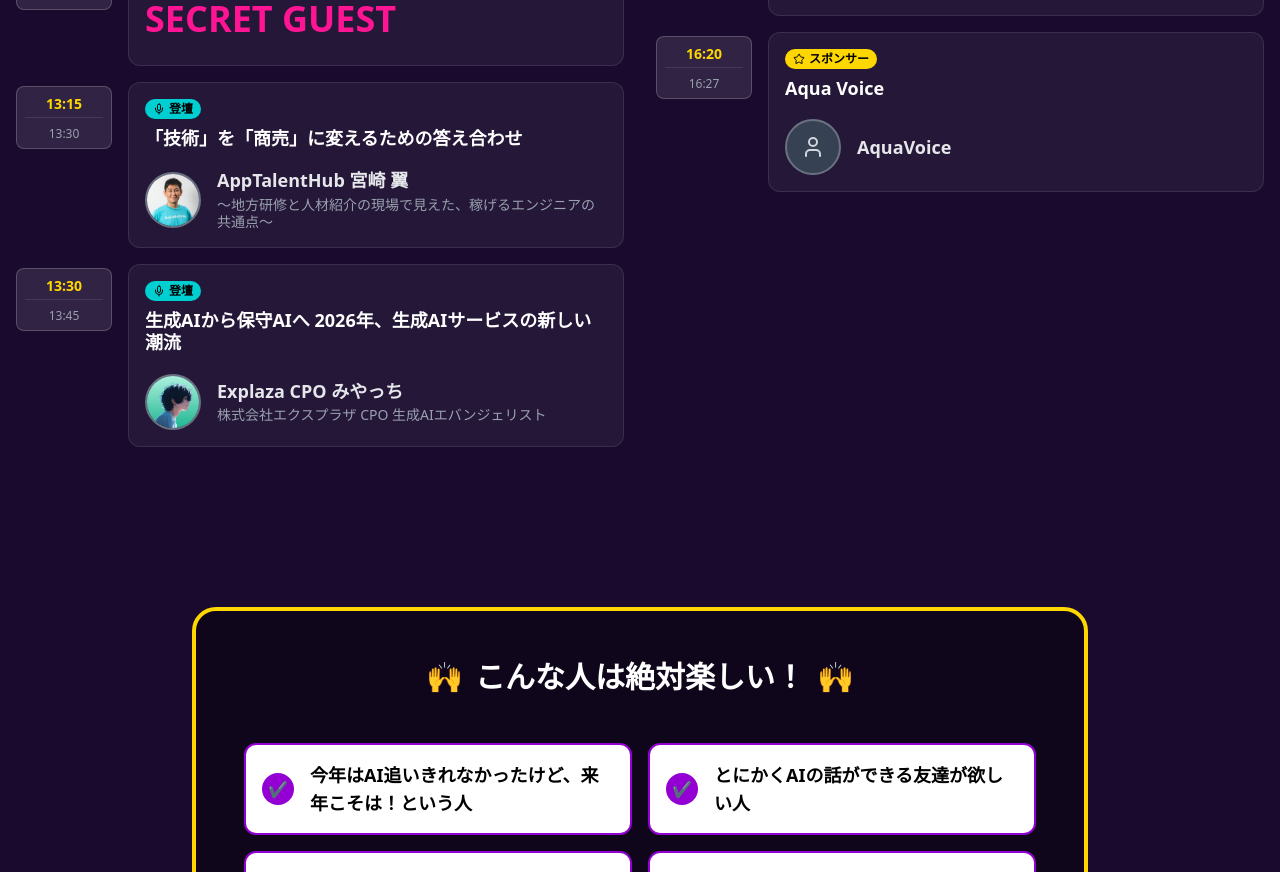
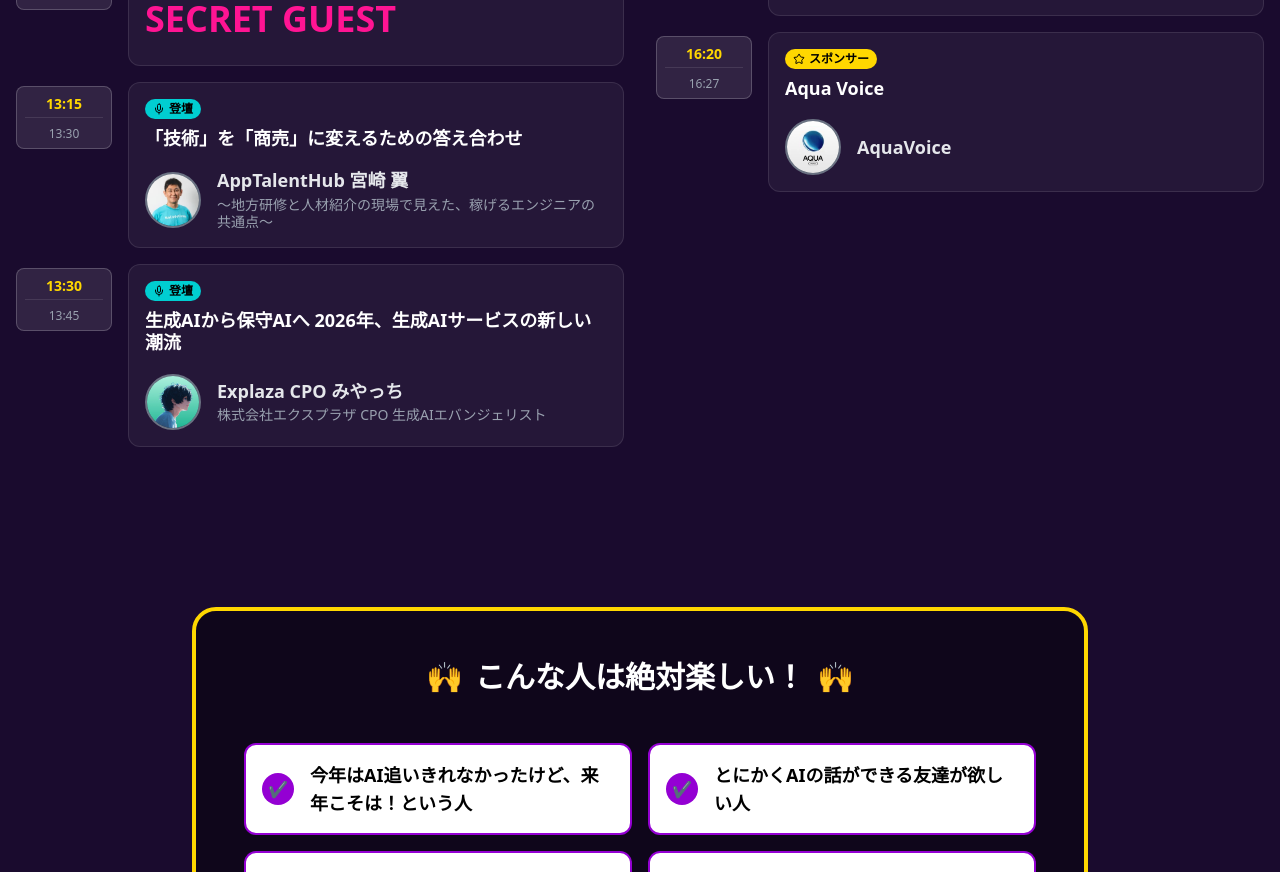
Before and after one commit to nanameru/bounenkai-lp, a Next.js app: page / in a window 1280 px wide. Shown: the part 3340-4212 px from the top of the page. Built offline with nearby package versions, Linux system fonts and the light colour scheme; a web font is replaced by a local one.

Commit message:
feat: update Aqua Voice schedule with icon

```diff
--- a/app/components/TimeTable.tsx
+++ b/app/components/TimeTable.tsx
@@ -127,6 +127,7 @@
     title: "Aqua Voice",
     speaker: "AquaVoice",
     role: "sponsor",
+    image: "/aquavoice.jpg",
   },
 ];
 
```
Also changed, not shown: public/aquavoice.jpg (added).
